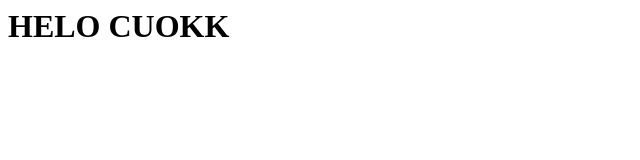
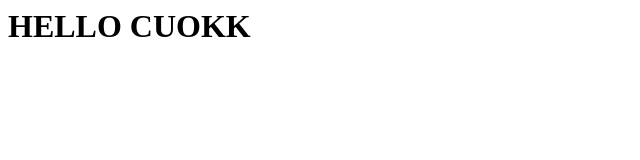
Before and after one commit to kucingedyan/firstlymonth, a plain HTML site: page index.html in a window 1280 px wide. Shown: the whole page, without its empty margins (0-640 px from the left). Drawn offline with Linux system fonts and the light colour scheme.

Commit message:
Update index.html

```diff
--- a/index.html
+++ b/index.html
@@ -1 +1 @@
-<h1>HELO CUOKK</h1>
+<h1>HELLO CUOKK</h1>
```
